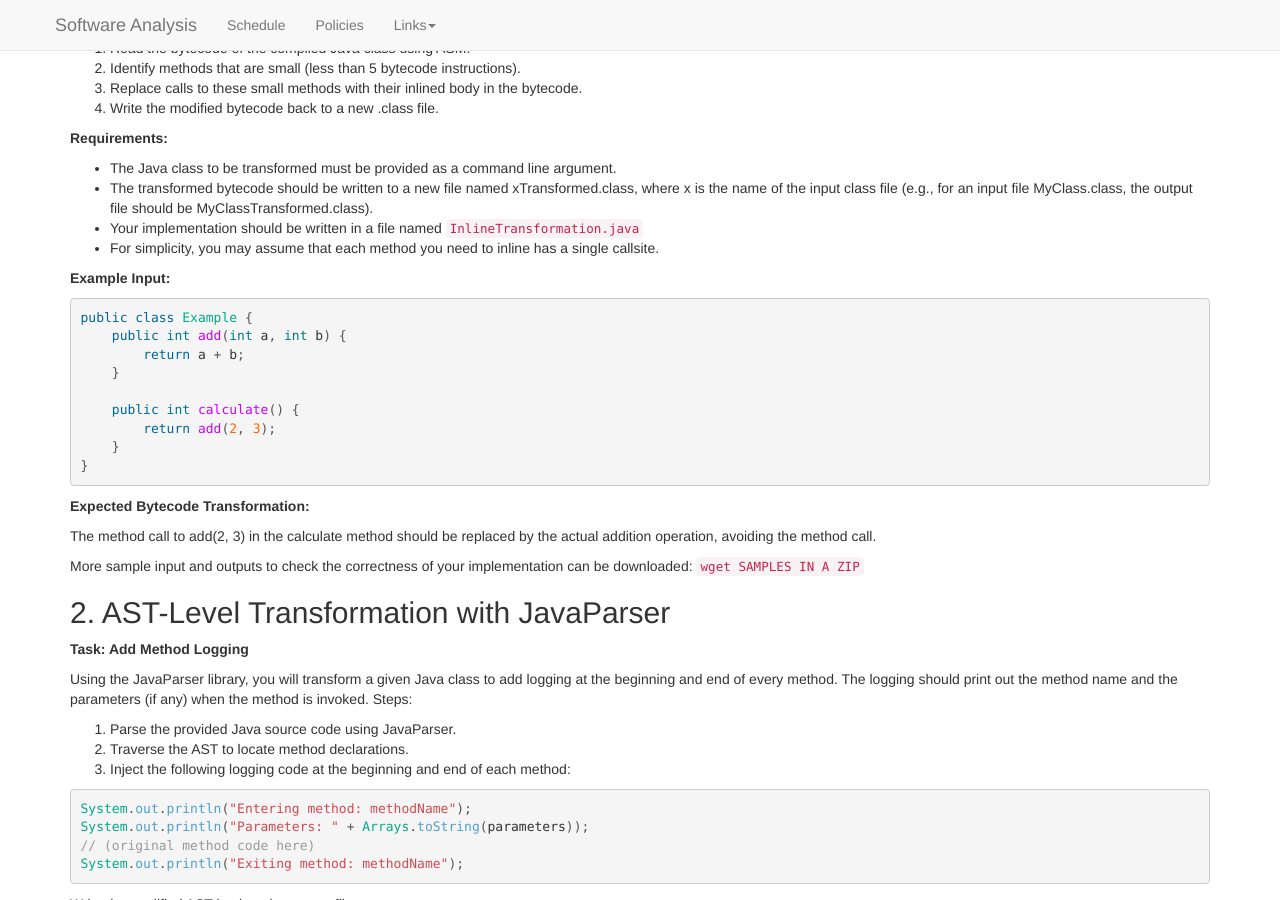
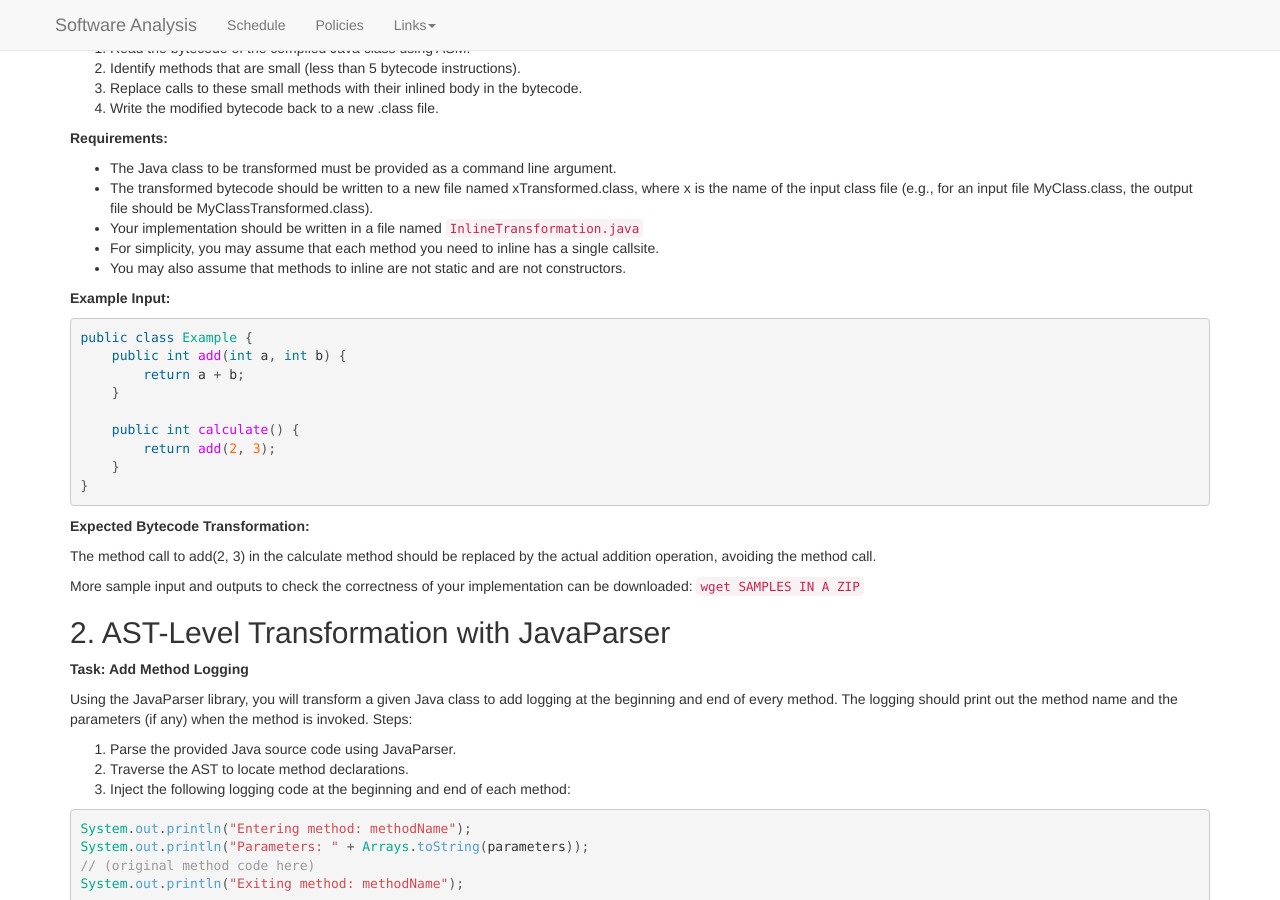
Before and after one commit to bmc-cs-software-analysis/383, a Jekyll site: the page built from hws/HW01.md, in a window 1280 px wide and 900 px high, scrolled down 1699 px. Built offline with Jekyll 4.4.1, drawn with Linux system fonts in a browser that asks for light colours; nearby versions of some CDN libraries.

Commit message:
Update HW01.md

````diff
--- a/hws/HW01.md
+++ b/hws/HW01.md
@@ -149,6 +149,7 @@ Steps:
 * The transformed bytecode should be written to a new file named xTransformed.class, where x is the name of the input class file (e.g., for an input file MyClass.class, the output file should be MyClassTransformed.class).
 * Your implementation should be written in a file named `InlineTransformation.java`
 * For simplicity, you may assume that each method you need to inline has a single callsite.
+* You may also assume that methods to inline are not static and are not constructors.
 
 **Example Input:**
 ```java
````
